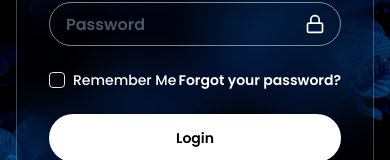
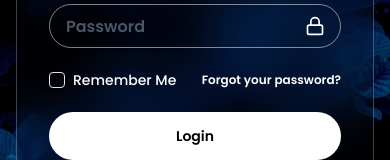
Before and after one commit to ltahasahnn/infofluencer-dashboard, a Next.js app: page / in a window 390 px wide. Shown: the part 414-574 px from the top of the page. Built offline with nearby package versions, Linux system fonts and the light colour scheme.

Commit message:
add flex-wrap

```diff
--- a/app/page.tsx
+++ b/app/page.tsx
@@ -73,7 +73,7 @@
           }
         </div>
 
-        <div className="flex items-center justify-between text-sm">
+        <div className="flex items-center justify-between sm:text-sm text-xs flex-wrap">
           <div className="flex items-center gap-2">
             <Checkbox id="toggle" />
             <Label htmlFor="toggle">Remember Me</Label>
```
